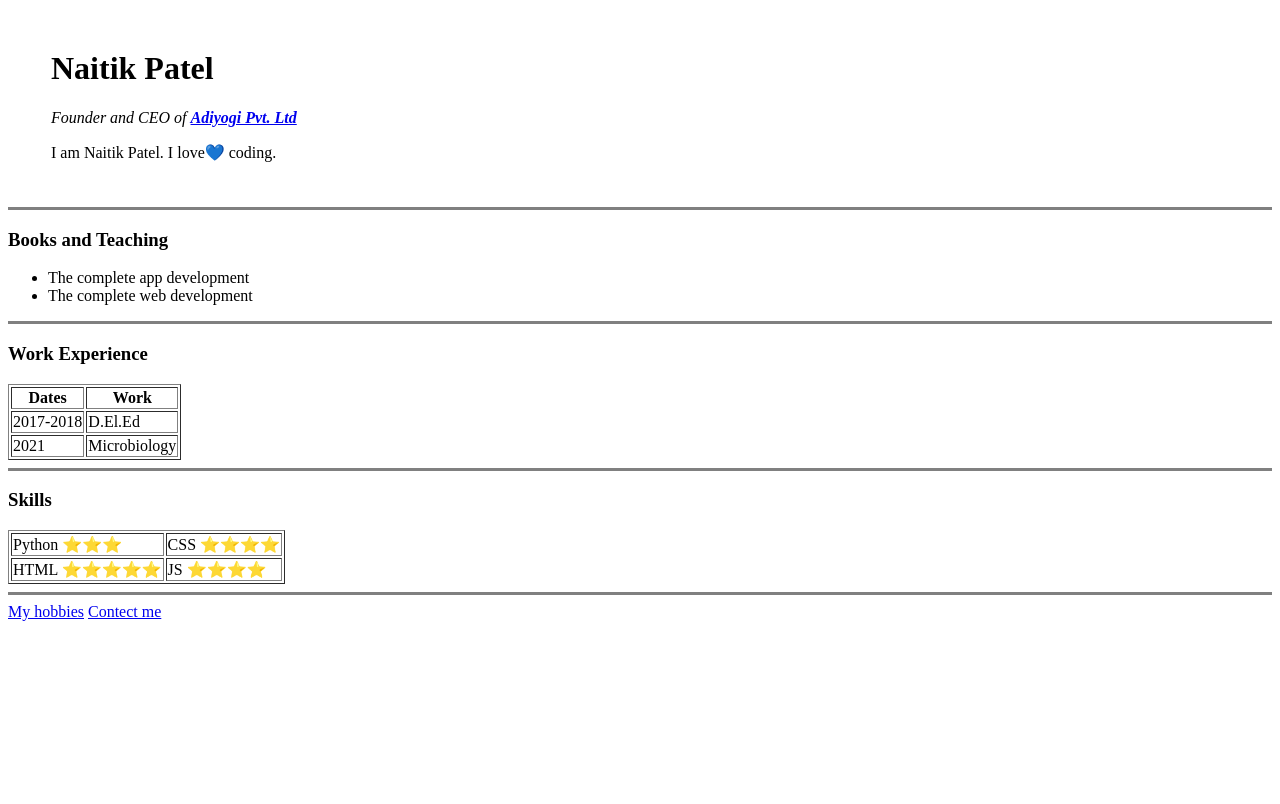
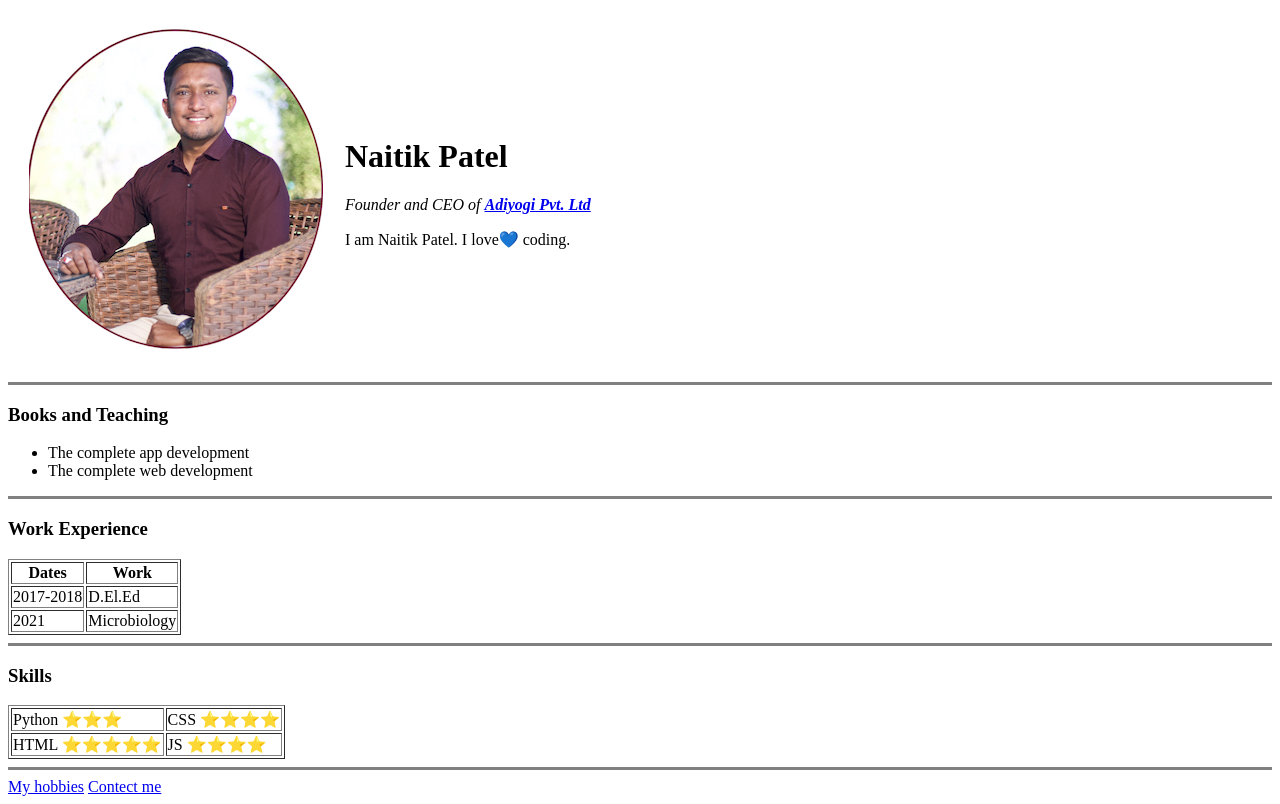
Before and after one commit to Naitik8433/cv, a plain HTML site: page index.html in a window 1280 px wide. Drawn offline with Linux system fonts and the light colour scheme.

Commit message:
Update index.html

```diff
--- a/index.html
+++ b/index.html
@@ -9,7 +9,7 @@
 <body>
     <table cellspacing="20">
         <tr>
-            <td><img src="nnn.jpg" alt=""></td>
+            <td><img src="images/nnn.jpg" alt=""></td>
             <td>
                 <h1>Naitik Patel</h1>
                 <p><em>Founder and CEO of <strong><a href="https://drdarshanpatel.com/f">Adiyogi Pvt.
```
